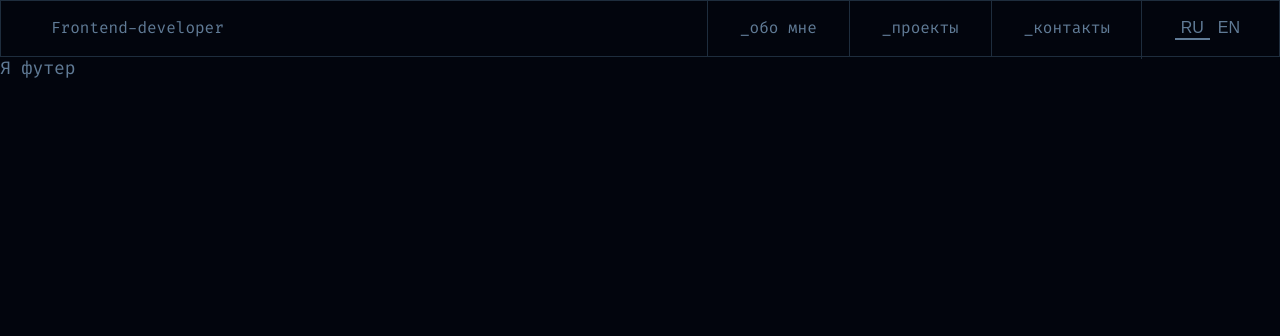
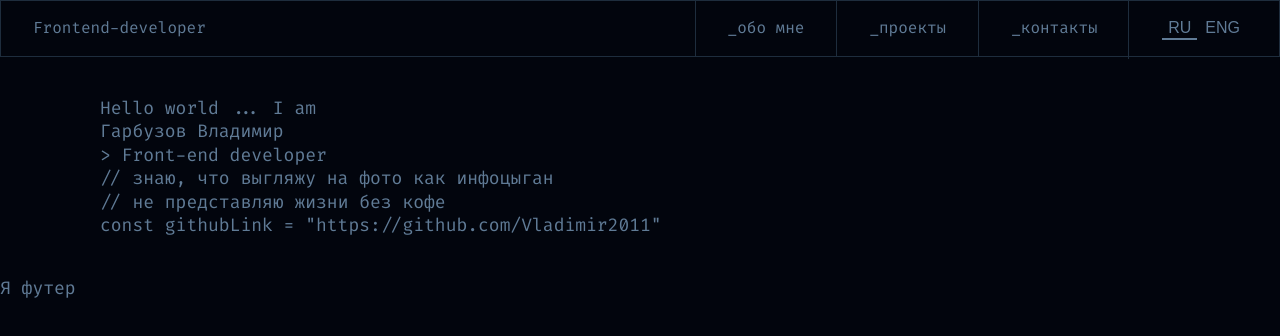
Before and after one commit to Vladimir2011/business-card-website, a Vue app: page / in a window 1280 px wide. Shown: the top 336 px of the page. Built offline with nearby package versions, Linux system fonts and the light colour scheme.

Commit message:
create static folder, write html for meeting section

```diff
--- a/src/App.vue
+++ b/src/App.vue
@@ -1,5 +1,25 @@
 <template>
   <Header />
+  <main role="main">
+    <div class="container">
+      <section class="meeting">
+        <div class="meeting__container">
+          <div class="meeting__info-block">
+            <p class="meeting__paragraph">Hello world ... I am</p>
+            <h1 class="meeting__header">Гарбузов Владимир</h1>
+            <p class="meeting__profession-name"> > Front-end developer</p>
+            <ul class="meeting__comments-list">
+              <li class="meeting__comments-item">// знаю, что выгляжу на фото как инфоцыган</li>
+              <li class="meeting__comments-item">// не представляю жизни без кофе</li>
+              <li class="meeting__comments-item meeting__comments-item--variable">
+                <span class="meeting__comments-item-span-link">const githubLink</span> = <span class="meeting__comments-item-span-link">"https://github.com/Vladimir2011"</span>
+              </li>
+            </ul>
+          </div>
+        </div>
+      </section>
+    </div>
+  </main>
   <Footer />
 </template>
 
--- a/src/_config.js
+++ b/src/_config.js
@@ -7,7 +7,7 @@ export const process = {
 // }
 
 export const app = {
-  title: 'Title'
+  title: 'Title майтл'
 }
 
 export const links = [
--- a/src/assets/scss/common/header.scss
+++ b/src/assets/scss/common/header.scss
@@ -10,17 +10,13 @@
 
     .header__logo-text {
       display: block;
-      padding: 18px;
+      padding: 18px 18px 18px 0;
       font-size: $subTitleFontSize;
       line-height: $mainLineHeight;
     }
 
     .header__nav {
       flex: 1 1 0;
-    }
-
-    .header__locales {
-
     }
   }
 }
--- a/src/assets/scss/main.scss
+++ b/src/assets/scss/main.scss
@@ -76,6 +76,11 @@ section,
   }
 }
 
+.container {
+  margin: 0 auto;
+  padding: 0 100px;
+}
+
 @import './common/_common';
 @import './helpers/_helpers';
-@import 'utils/fonts';
+@import './utils/fonts';
--- a/src/components/Header.vue
+++ b/src/components/Header.vue
@@ -15,7 +15,7 @@
       </nav>
       <div class="header__locales localization">
         <button class="localization__button localization__button-active">RU</button>
-        <button class="localization__button">EN</button>
+        <button class="localization__button">ENG</button>
       </div>
     </div>
   </header>
```
Also changed, not shown: src/static/header-background.png (added), src/static/photo.png (added).
